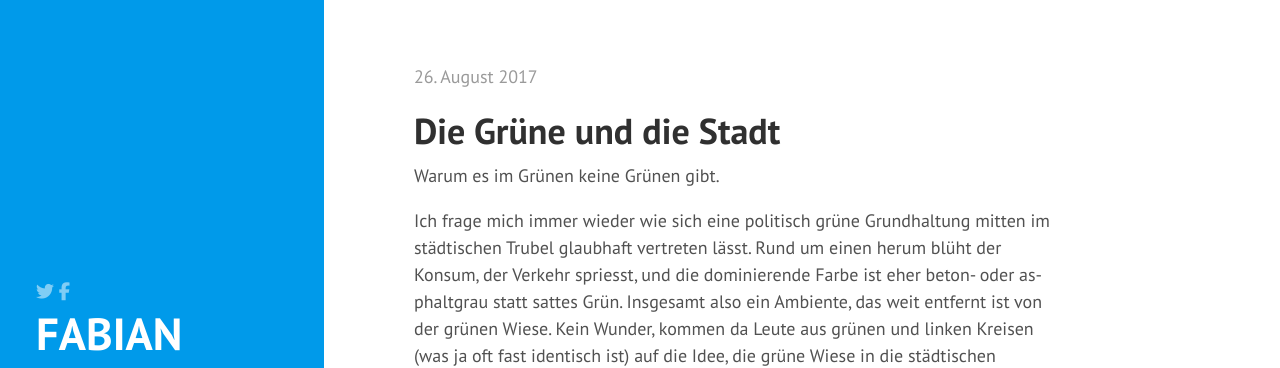
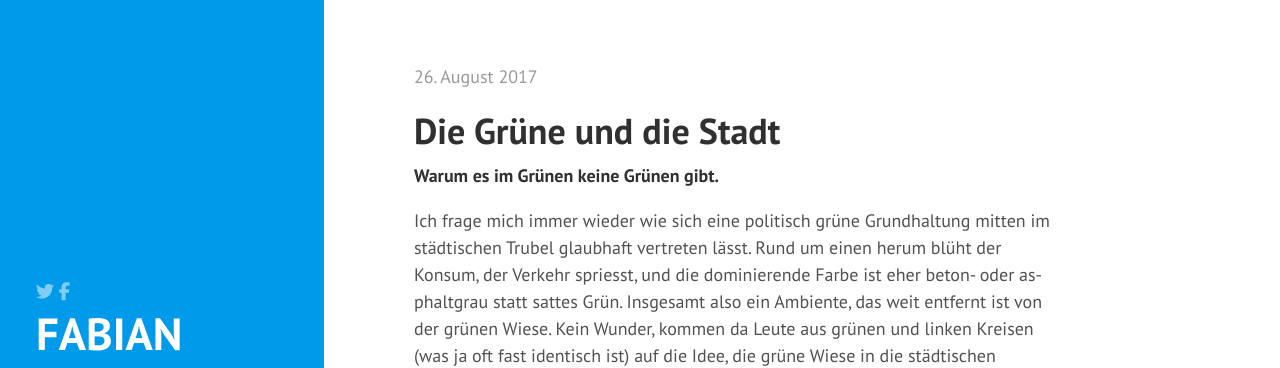
Before and after one commit to freinhard/freinhard.github.io, a Jekyll site: the page built from _posts/2017-08-26-gruene-stadt.md, in a window 1280 px wide. Shown: the top 368 px of the page. Built offline with Jekyll 4.4.1, drawn with Linux system fonts in a browser that asks for light colours; nearby versions of some CDN libraries; comment, search, counter and statistics services are not loaded.

Commit message:
Bold text

```diff
--- a/_posts/2017-08-26-gruene-stadt.md
+++ b/_posts/2017-08-26-gruene-stadt.md
@@ -3,7 +3,7 @@ layout: post
 title: Die Grüne und die Stadt
 ---
 
-Warum es im Grünen keine Grünen gibt.
+**Warum es im Grünen keine Grünen gibt.**
 
 Ich frage mich immer wieder wie sich eine politisch grüne Grundhaltung mitten im städtischen Trubel glaubhaft vertreten lässt. Rund um einen herum blüht der Konsum, der Verkehr spriesst, und die dominierende Farbe ist eher beton- oder asphaltgrau statt sattes Grün. Insgesamt also ein Ambiente, das weit entfernt ist von der grünen Wiese. Kein Wunder, kommen da Leute aus grünen und linken Kreisen (was ja oft fast identisch ist) auf die Idee, die grüne Wiese in die städtischen Innenhöfe zu holen. Und natürlich will man Hausbesitzern auch gleich noch sagen, wie es geht. Auch diese Art, ‚Anweisungen‘ zu geben, kommt einem nicht ganz unbekannt vor, entspricht es doch einem typischen Muster: Wissen, was für die anderen gut ist, Mahnfinger erheben, schulmeistern.
 
```
